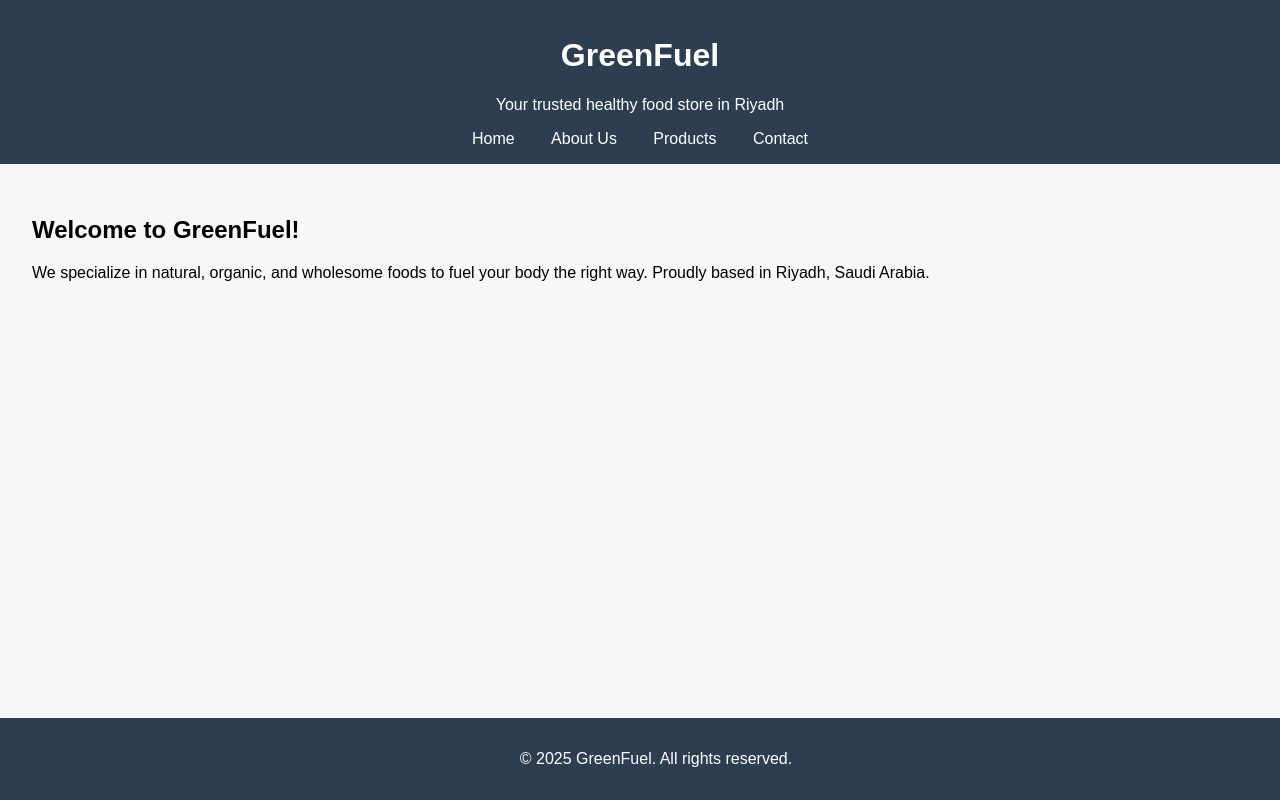
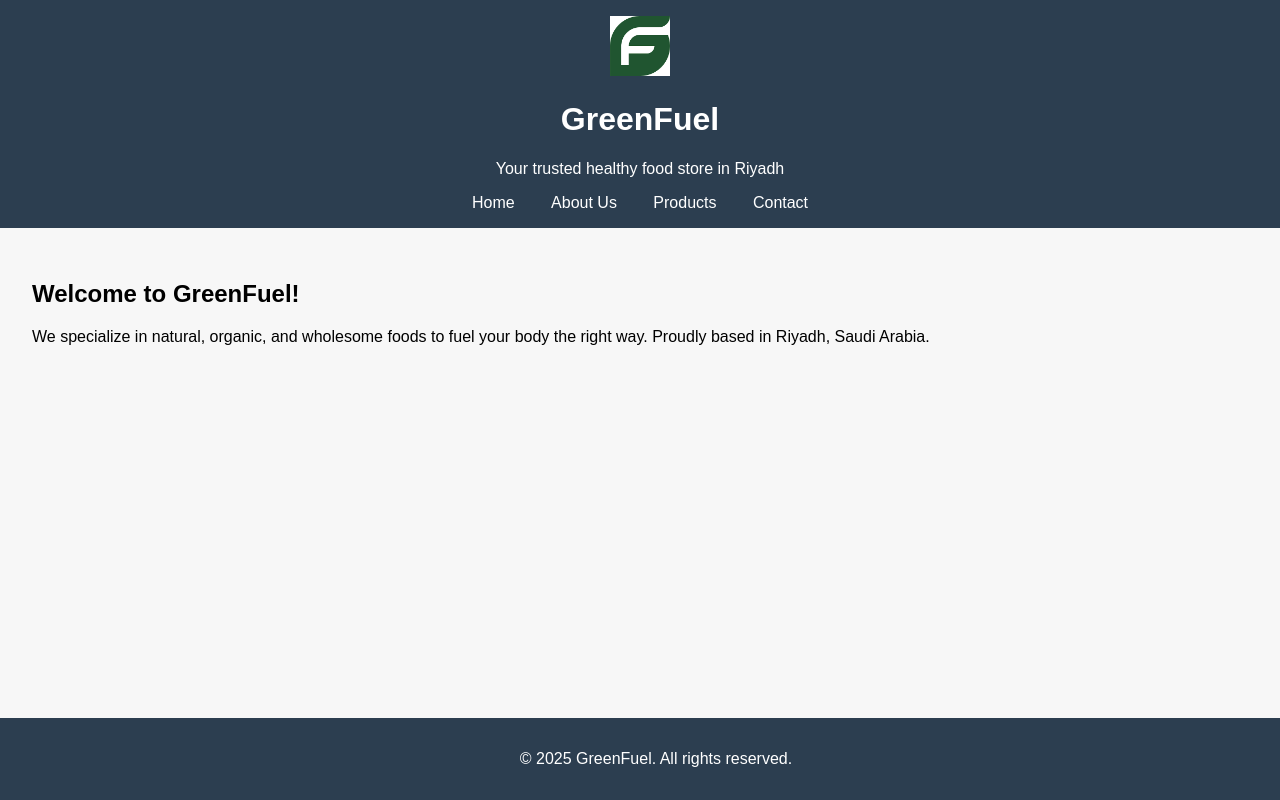
Before and after one commit to Ahmed2155ahmed/HealthyStore, a plain HTML site: page index.html in a window 1280 px wide. Drawn offline with Linux system fonts and the light colour scheme.

Commit message:
Update index.html

```diff
--- a/index.html
+++ b/index.html
@@ -7,6 +7,7 @@
 </head>
 <body>
   <header>
+  <img src="logo.png" alt="GreenFuel Logo" style="height: 60px;">
   <h1>GreenFuel</h1>
   <p>Your trusted healthy food store in Riyadh</p>
   <nav>
```
Lines whose indentation alone changed are shown as unchanged.
